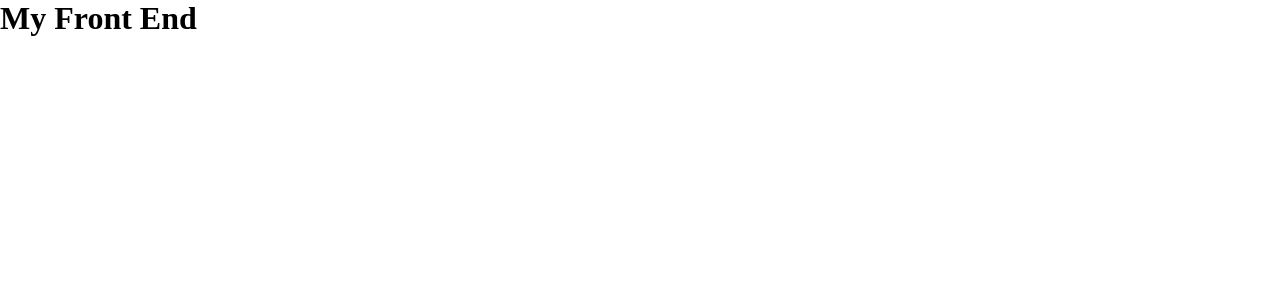
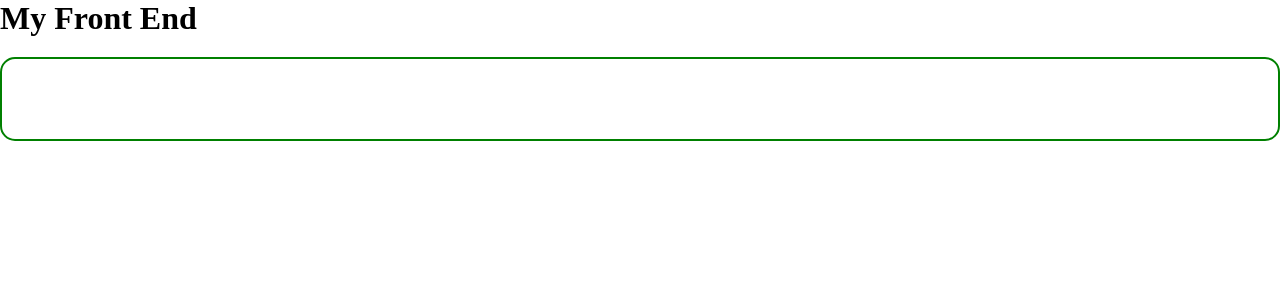
Before and after one commit to Webmekanic/Interactive-Comments, a React (Create React App) app: page / in a window 1280 px wide. Shown: the top 300 px of the page. Built offline with nearby package versions, Linux system fonts and the light colour scheme.

Commit message:
refac:: add global theme colors

```diff
--- a/src/App.js
+++ b/src/App.js
@@ -1,7 +1,11 @@
+import React from "react"
+import Card from "./components/shared/card/card"
+
 function App() {
   return (
     <div className="App">
       <h1>My Front End</h1>
+      <Card />
     </div>
   )
 }
--- /dev/null
+++ b/src/components/shared/card/card.jsx
@@ -0,0 +1,7 @@
+import React from "react"
+import { Wrapper } from "../../styled/comment"
+
+const Card = ({ children }) => {
+  return <Wrapper>{children}</Wrapper>
+}
+export default Card
--- a/src/components/shared/commentCard/commentCard.jsx
+++ /dev/null
@@ -1,6 +0,0 @@
-import React from "react"
-
-const CommentCard = () => {
-  return <div>commentCard</div>
-}
-export default CommentCard
--- /dev/null
+++ b/src/components/styled/comment.jsx
@@ -0,0 +1,11 @@
+import styled from "styled-components"
+
+export const Wrapper = styled.section`
+  border: 2px solid green;
+  background-color: #fff;
+  color: #333;
+  border-radius: 15px;
+  padding: 40px 50px;
+  margin: 20px 0;
+  position: relative;
+`
--- a/src/index.js
+++ b/src/index.js
@@ -1,7 +1,7 @@
 import React from "react"
 import ReactDOM from "react-dom/client"
 import App from "./App"
-import GlobalStyle from "./globalStyles"
+import GlobalStyle from "./theme/globalStyles"
 
 const root = ReactDOM.createRoot(document.getElementById("root"))
 root.render(
```
Also changed, not shown: src/theme/theme.js (added, +8 -0 lines), src/components/styled/commentForm.jsx (added), src/theme/globalStyles.jsx (renamed from src/globalStyles.jsx).
